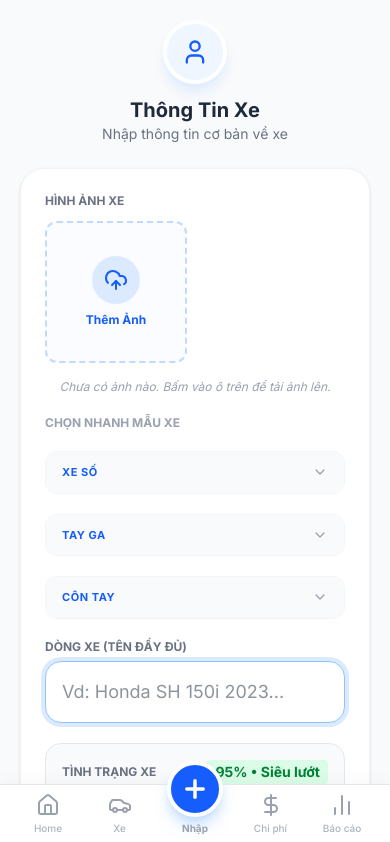
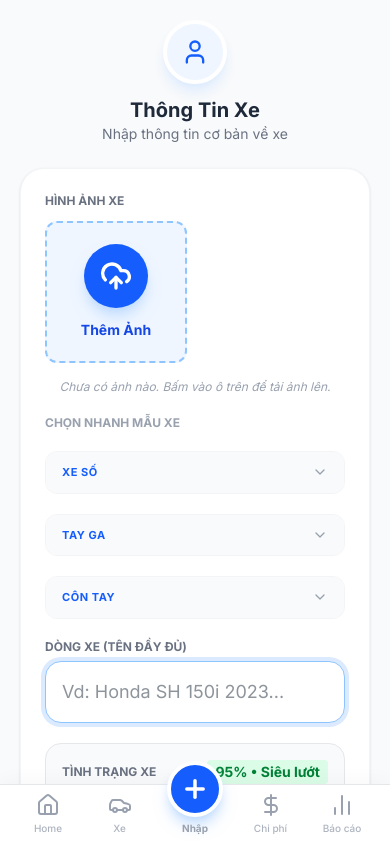
Before and after one commit to macxuanhoa/carem, a Next.js app: page /cars/new in a window 390 px wide. Shown: the top 842 px of the page. Built offline with nearby package versions, Linux system fonts and the light colour scheme.

Commit message:
Enhance Mobile UX: Improve add image button visibility and add swipe gestures for carousel

```diff
--- a/app/cars/[id]/CarDetailTabs.tsx
+++ b/app/cars/[id]/CarDetailTabs.tsx
@@ -100,6 +100,37 @@ function InfoTab({ car, isOverdue, userRole }: any) {
     const [isSaving, setIsSaving] = useState(false);
     const [editingImages, setEditingImages] = useState<string[]>([]);
 
+    // Touch handling for swipe
+    const [touchStart, setTouchStart] = useState<number | null>(null);
+    const [touchEnd, setTouchEnd] = useState<number | null>(null);
+    const minSwipeDistance = 50;
+
+    const onTouchStart = (e: React.TouchEvent) => {
+        setTouchEnd(null);
+        setTouchStart(e.targetTouches[0].clientX);
+    };
+
+    const onTouchMove = (e: React.TouchEvent) => {
+        setTouchEnd(e.targetTouches[0].clientX);
+    };
+
+    const onTouchEnd = () => {
+        if (!touchStart || !touchEnd) return;
+
+        const distance = touchStart - touchEnd;
+        const isLeftSwipe = distance > minSwipeDistance;
+        const isRightSwipe = distance < -minSwipeDistance;
+
+        if (isLeftSwipe) {
+             // Next image
+             setCurrentImageIdx(prev => prev === images.length - 1 ? 0 : prev + 1);
+        }
+        if (isRightSwipe) {
+            // Prev image
+            setCurrentImageIdx(prev => prev === 0 ? images.length - 1 : prev - 1);
+        }
+    };
+
     // Parse images safely
     let images: string[] = [];
     try {
@@ -138,7 +169,12 @@ function InfoTab({ car, isOverdue, userRole }: any) {
     return (
         <div className="space-y-4 p-4">
             {/* 1. Image Carousel - Improved */}
-            <div className="bg-white dark:bg-gray-900 rounded-2xl shadow-sm border border-gray-100 dark:border-gray-800 overflow-hidden relative aspect-video group">
+            <div
+                onTouchStart={onTouchStart}
+                onTouchMove={onTouchMove}
+                onTouchEnd={onTouchEnd}
+                className="bg-white dark:bg-gray-900 rounded-2xl shadow-sm border border-gray-100 dark:border-gray-800 overflow-hidden relative aspect-video group touch-pan-y"
+            >
                 {images.length > 0 ? (
                     <>
                         <img
--- a/components/ImageUpload.tsx
+++ b/components/ImageUpload.tsx
@@ -137,11 +137,11 @@ export default function ImageUpload({
         )}
 
         {/* Custom Upload Button */}
-        <label className={`relative aspect-square rounded-xl overflow-hidden border-2 border-dashed border-blue-200 hover:border-blue-400 bg-blue-50/30 hover:bg-blue-50 transition-all cursor-pointer flex flex-col items-center justify-center gap-2 group ${isUploading ? 'opacity-50 pointer-events-none' : ''}`}>
-            <div className="p-3 bg-blue-100 text-blue-600 rounded-full group-hover:scale-110 transition-transform">
-                <CloudUpload size={24} />
+        <label className={`relative aspect-square rounded-xl overflow-hidden border-2 border-dashed border-blue-300 hover:border-blue-500 bg-blue-50 hover:bg-blue-100 transition-all cursor-pointer flex flex-col items-center justify-center gap-3 group ${isUploading ? 'opacity-50 pointer-events-none' : ''}`}>
+            <div className="p-4 bg-blue-600 text-white rounded-full shadow-lg shadow-blue-200 group-hover:scale-110 transition-transform">
+                <CloudUpload size={32} strokeWidth={2.5} />
             </div>
-            <span className="text-xs font-bold text-blue-600 group-hover:text-blue-700">Thêm Ảnh</span>
+            <span className="text-sm font-bold text-blue-700 group-hover:text-blue-800 text-center px-2">Thêm Ảnh</span>
             <input
                 type="file"
                 multiple
--- a/package.json
+++ b/package.json
@@ -1,6 +1,6 @@
 {
   "name": "carem92",
-  "version": "0.1.15",
+  "version": "0.1.16",
   "private": true,
   "scripts": {
     "dev": "next dev",
```
